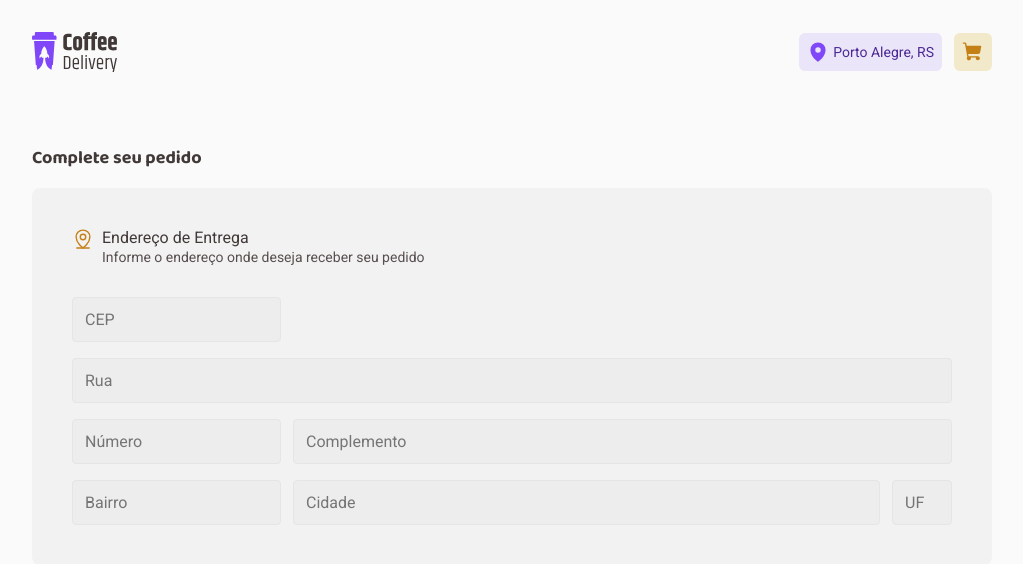
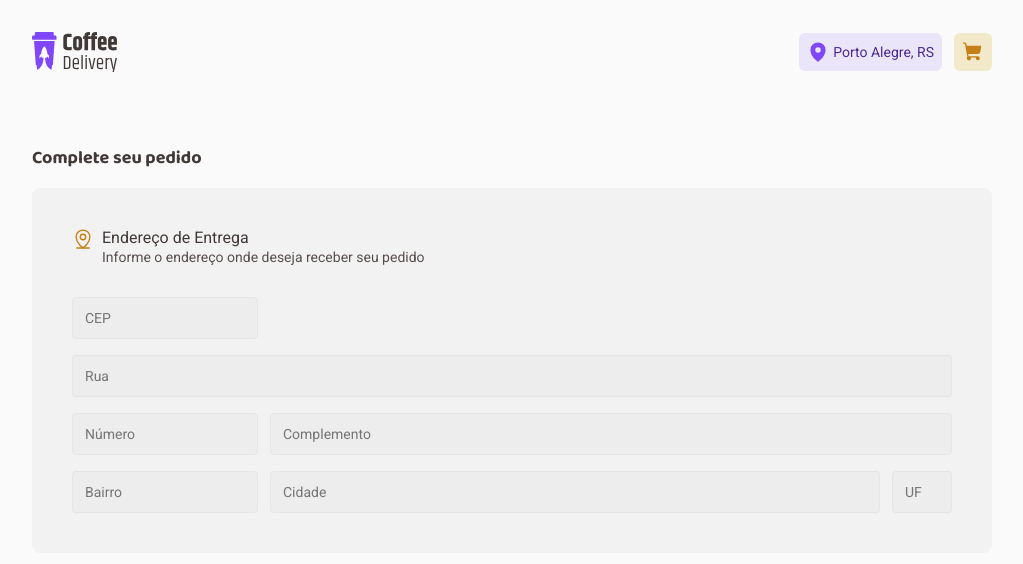
Before and after one commit to jaocruz/coffee-delivery, a React (Vite) app: page /checkout in a window 1280 px wide. Shown: the top 564 px of the page, without its empty margins (128-1151 px from the left). Built offline with nearby package versions, Linux system fonts and the light colour scheme.

Commit message:
componente input

```diff
--- /dev/null
+++ b/src/pages/checkout/components/index.tsx
@@ -0,0 +1,11 @@
+import { InputContainer } from "./styles";
+
+interface InputProps extends React.InputHTMLAttributes<HTMLInputElement>{}
+
+export function Input({...props}: InputProps){
+   return(
+      <InputContainer>
+         <input type="text" {...props}/>
+      </InputContainer>
+   )
+}
--- /dev/null
+++ b/src/pages/checkout/components/styles.ts
@@ -0,0 +1,28 @@
+import styled from "styled-components";
+
+export const InputContainer = styled.div`
+   outline: 0;
+
+   display: flex;
+   border-radius: 0.25rem;
+
+   overflow: hidden;
+
+   color: ${props => props.theme["base-label"]};
+   background: ${props => props.theme["base-input"]};
+
+   border: 1px solid ${props => props.theme["base-button"]};
+
+   input{
+      flex: 1;
+
+      border: 0;
+      outline: 0;
+
+      padding: 0.75rem;
+      background: none;
+
+      font-size: 0.875rem;
+      color: ${props => props.theme["base-text"]};
+   }
+`
--- a/src/pages/checkout/index.tsx
+++ b/src/pages/checkout/index.tsx
@@ -1,5 +1,6 @@
 import { MapPinLine } from "phosphor-react";
 import { CheckoutContainer, FormContainer, FormContent } from "./styles";
+import { Input } from "./components";
 
 export function Checkout(){
    return(
@@ -15,19 +16,19 @@ export function Checkout(){
                </div>
 
                <FormContent>
-                  <input type="text" placeholder="CEP"/>
+                  <Input placeholder="CEP"/>
 
-                  <input type="text" placeholder="Rua"/>
+                  <Input placeholder="Rua"/>
 
                   <div className="info-line01">
-                     <input type="text" placeholder="Número"/>
-                     <input type="text" placeholder="Complemento"/>
+                     <Input placeholder="Número"/>
+                     <Input placeholder="Complemento"/>
                   </div>
 
                   <div className="info-line02">
-                     <input type="text" placeholder="Bairro"/>
-                     <input type="text" placeholder="Cidade"/>
-                     <input type="text" placeholder="UF"/>
+                     <Input placeholder="Bairro"/>
+                     <Input placeholder="Cidade"/>
+                     <Input placeholder="UF"/>
                   </div>
                </FormContent>
             </FormContainer>
--- a/src/pages/checkout/styles.ts
+++ b/src/pages/checkout/styles.ts
@@ -62,19 +62,7 @@ export const FormContent = styled.form`
    display: grid;
    gap: 1rem;
 
-   input{
-      outline: 0;
-
-      padding: 0.75rem;
-      border-radius: 0.25rem;
-
-      color: ${props => props.theme["base-label"]};
-      background: ${props => props.theme["base-input"]};
-
-      border: 1px solid ${props => props.theme["base-button"]};
-   }
-
-   input:first-child{
+   div:first-child{
       width: fit-content;
    }
 
```
